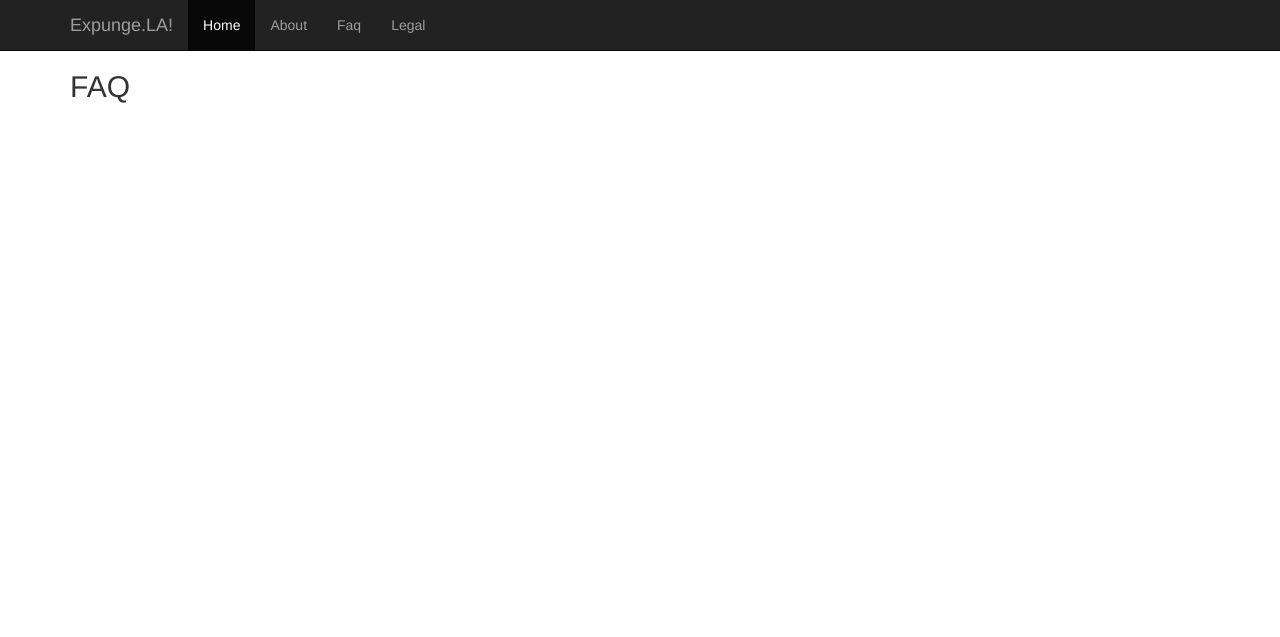
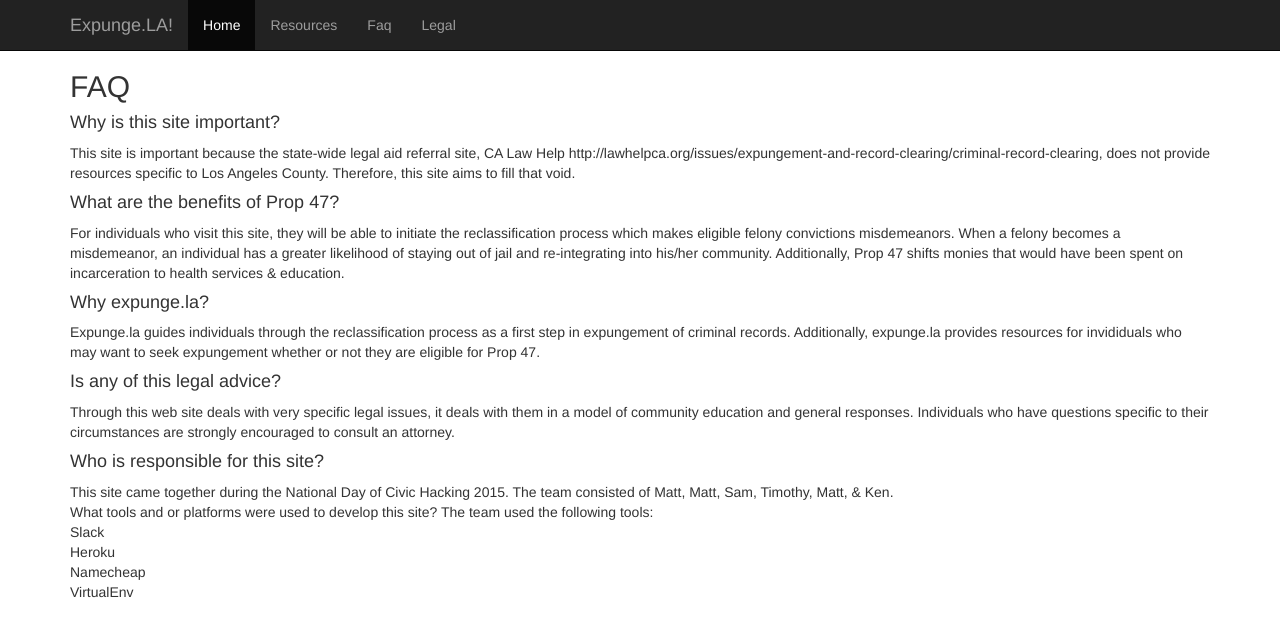
Before and after one commit to itsmemattchung/hackla2015prop47, a Django app: page /faq/ in a window 1280 px wide. Shown: the top 637 px of the page. Run offline with Django 3.2, Linux system fonts and the light colour scheme; parts of the project's set-up code (start-up, migrations or seed data) failed here and were passed over; some libraries are stand-ins or nearby versions.

Commit message:
new views, updated templates with copy

```diff
--- a/prop47/site/templates/base.html
+++ b/prop47/site/templates/base.html
@@ -32,7 +32,7 @@
         <div id="navbar" class="collapse navbar-collapse">
           <ul class="nav navbar-nav">
             <li class="active"><a href="/">Home</a></li>
-            <li><a href="/about/">About</a></li>
+            <li><a href="/resources/">Resources</a></li>
             <li><a href="/faq/">Faq</a></li>
             <li><a href="/legal/">Legal</a></li>
           </ul>
--- a/prop47/site/templates/faq.html
+++ b/prop47/site/templates/faq.html
@@ -1,4 +1,41 @@
 {% extends 'base.html' %}
 {% block content %}
 <h2>FAQ</h2>
+<ul class="list-unstyled">
+<li>
+	<h4>Why is this site important?</h4>
+This site is important because the state-wide legal aid referral site, CA Law Help http://lawhelpca.org/issues/expungement-and-record-clearing/criminal-record-clearing, does not provide resources specific to Los Angeles County. Therefore, this site aims to fill that void.
+</li>
+
+<li>
+<h4>What are the benefits of Prop 47?</h4>
+For individuals who visit this site, they will be able to initiate the reclassification process which makes eligible felony convictions misdemeanors. When a felony becomes a misdemeanor, an individual has a greater likelihood of staying out of jail and re-integrating into his/her community. Additionally, Prop 47 shifts monies that would have been spent on incarceration to health services & education.
+</li>
+
+<li>
+<h4>Why expunge.la?</h4>
+Expunge.la guides individuals through the reclassification process as a first step in expungement of criminal records. Additionally, expunge.la provides resources for invididuals who may want to seek expungement whether or not they are eligible for Prop 47.
+</li>
+
+<li>
+<h4>Is any of this legal advice?</h4>
+Through this web site deals with very specific legal issues, it deals with them in a model of community education and general responses. Individuals who have questions specific to their circumstances are strongly encouraged to consult an attorney.
+</li>
+
+<li>
+<h4>Who is responsible for this site?</h4>
+This site came together during the National Day of Civic Hacking 2015. The team consisted of Matt, Matt, Sam, Timothy, Matt, &amp; Ken.
+</li>
+<li>
+What tools and or platforms were used to develop this site?
+The team used the following tools:
+<ul class="list-unstyled">
+<li>Slack</li>
+<li>Heroku</li>
+<li>Namecheap</li>
+<li>VirtualEnv</li>
+
+</ul>
+</li>
+</ul>
 {% endblock %}
--- a/prop47/urls.py
+++ b/prop47/urls.py
@@ -21,8 +21,8 @@ import views
 urlpatterns = [
     url(r'^admin/', include(admin.site.urls)),
     url(r'^faq/', TemplateView.as_view(template_name="faq.html")),
-    url(r'^about/', TemplateView.as_view(template_name="about.html")),
+    url(r'^resources/', TemplateView.as_view(template_name="about.html")),
     url(r'^legal/', TemplateView.as_view(template_name="legal.html")),
-    url(r'^step/(?P<step>[\w-]+)$', views.get_step_view),
+    url(r'^step/(?P<step>[\w-]+)$', views.get_step_view, name="legal-step"),
     url(r'^', TemplateView.as_view(template_name="index.html")),
 ]
```
Also changed, not shown: prop47/forms.py (+21 -10 lines), prop47/site/templates/about.html (+9 -1 lines), prop47/site/templates/step.html (+9 -2 lines).
